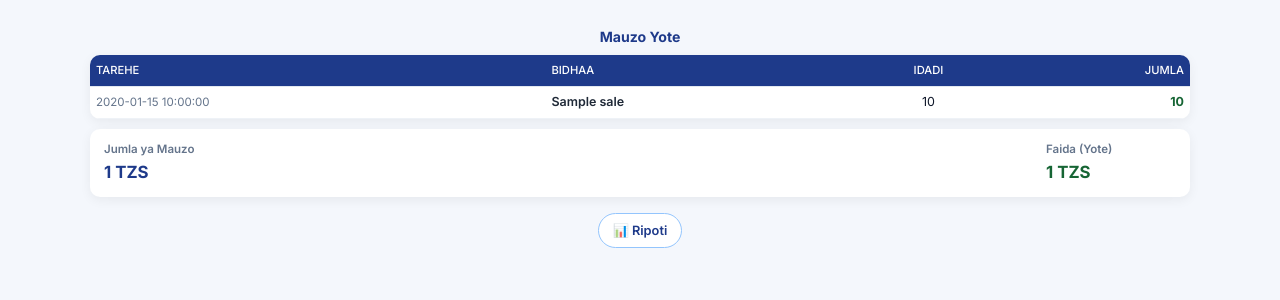
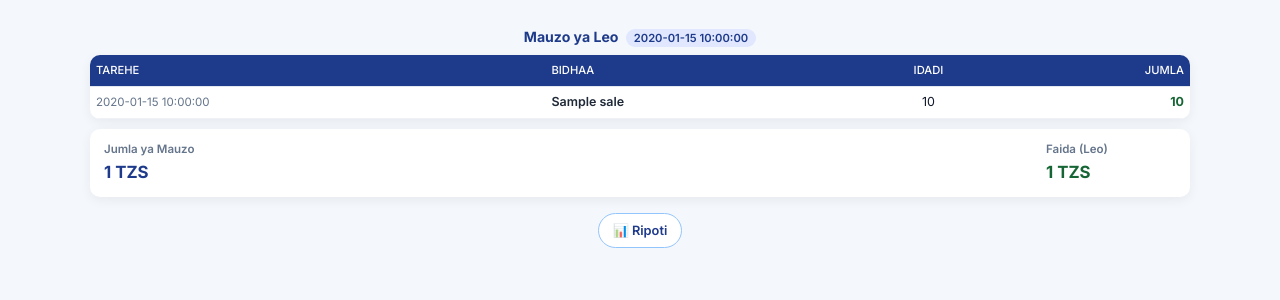
Before and after one commit to salimuhasani/nekeza, a Flask app: template templates/sales.html in a window 1280 px wide. Shown: the part 110-410 px from the top of the page. Run offline with Flask 3, Linux system fonts and the light colour scheme; the visitor is signed in with stand-in values (Sample User, id 1); data comes from the database, SQL or seed files in the repository; tables that the repository leaves empty hold one stand-in row (values such as "Sample post"); the template is opened without the code that fills it: most values are stand-ins (such as "Sample title", 1, 10 or a date in 2020); data that the repository does not hold is empty; some libraries are stand-ins or nearby versions.

Commit message:
Update sales.html

```diff
--- a/templates/sales.html
+++ b/templates/sales.html
@@ -222,11 +222,14 @@
 </div>
 {% endif %}
 
-{% if session['role'] == 'employee' %}
-<h2 class="section-title">Mauzo Yangu Leo <span>{{ today }}</span></h2>
-{% else %}
-<h2 class="section-title">Mauzo Yote</h2>
-{% endif %}
+<h2 class="section-title">
+    {% if session['role'] == 'employee' %}
+        Mauzo Yangu Leo
+    {% else %}
+        Mauzo ya Leo
+    {% endif %}
+    <span>{{ today }}</span>
+</h2>
 
 <div class="table-container">
     <table>
@@ -261,7 +264,7 @@
         <span class="value sales">{{ total_mauzo | format_money }} TZS</span>
     </div>
     <div class="summary-item">
-        <span class="label">Faida {% if session['role'] == 'employee' %}(Leo){% else %}(Yote){% endif %}</span>
+        <span class="label">Faida (Leo)</span>
         <span class="value {% if total_profit %}profit{% else %}zero{% endif %}">
             {{ total_profit | format_money }} TZS
         </span>
```
